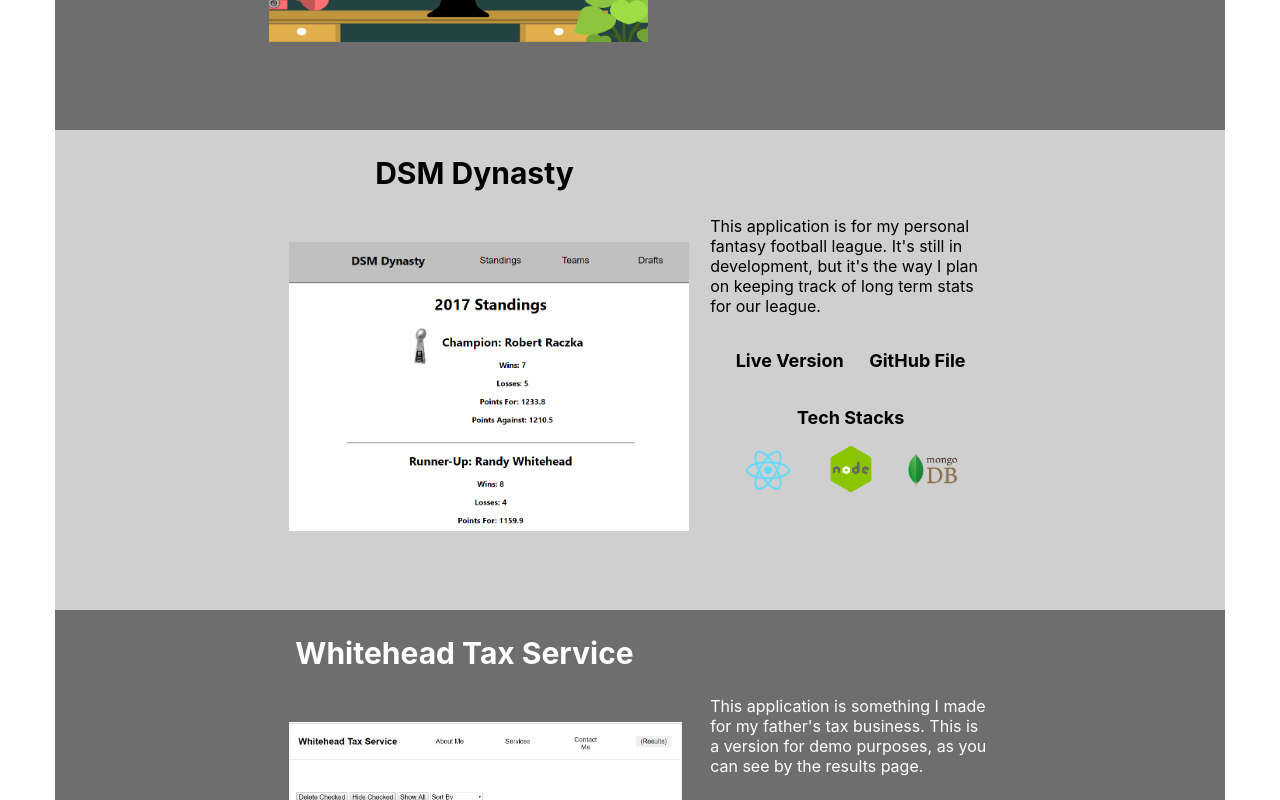
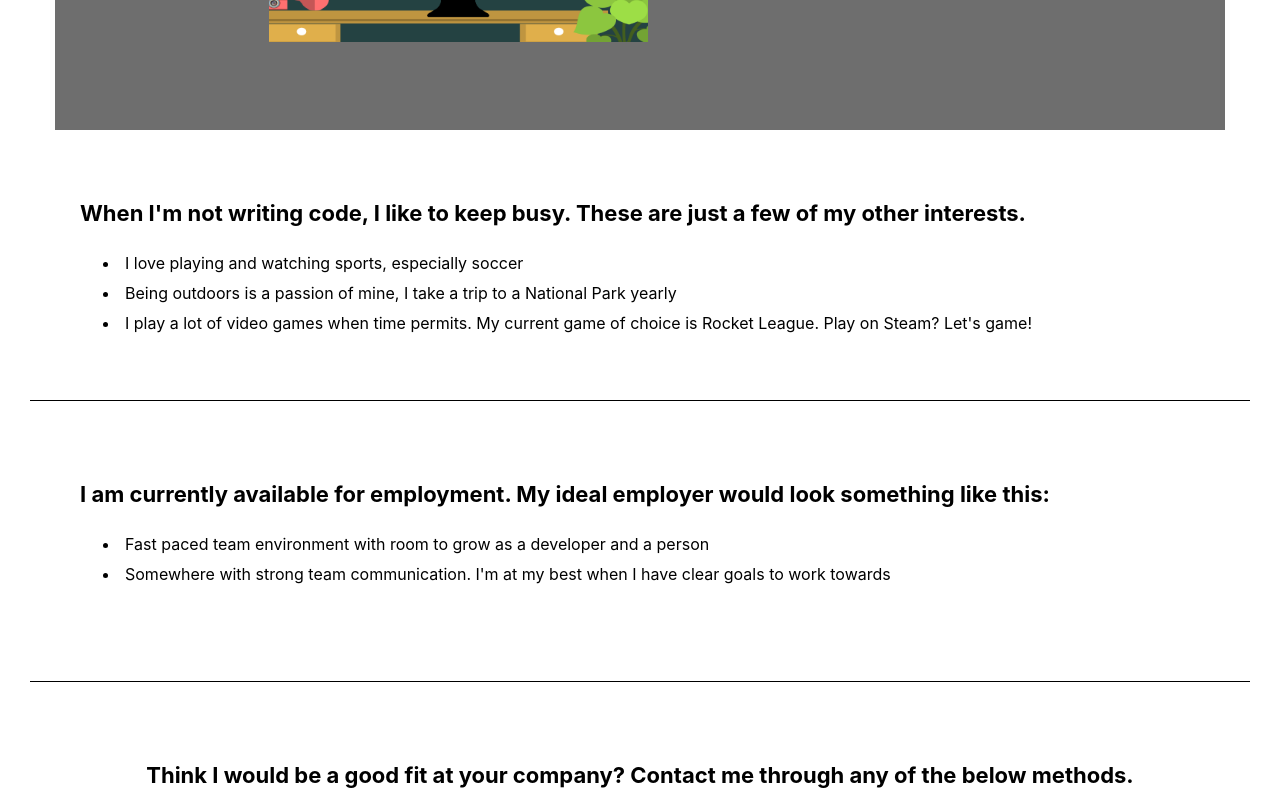
Before and after one commit to WhiteheadAaron/portfolio, a React (Create React App) app: page / in a window 1280 px wide. Shown: the part 1880-2680 px from the top of the page. Built offline with nearby package versions, Linux system fonts and the light colour scheme.

Commit message:
removed unfinished projects

```diff
--- a/src/App.js
+++ b/src/App.js
@@ -264,7 +264,7 @@ class App extends Component {
             </div>
           </div>
         </div>
-        <div className="fifthGrid">
+        {/* <div className="fifthGrid">
           <div className="projectThree">
             <h2>DSM Dynasty</h2>
             <img
@@ -407,7 +407,7 @@ class App extends Component {
               </div>
             </div>
           </div>
-        </div>
+        </div> */}
         <div className="aboutSection">
           <p>
             When I'm not writing code, I like to keep busy. These are just a few
```
